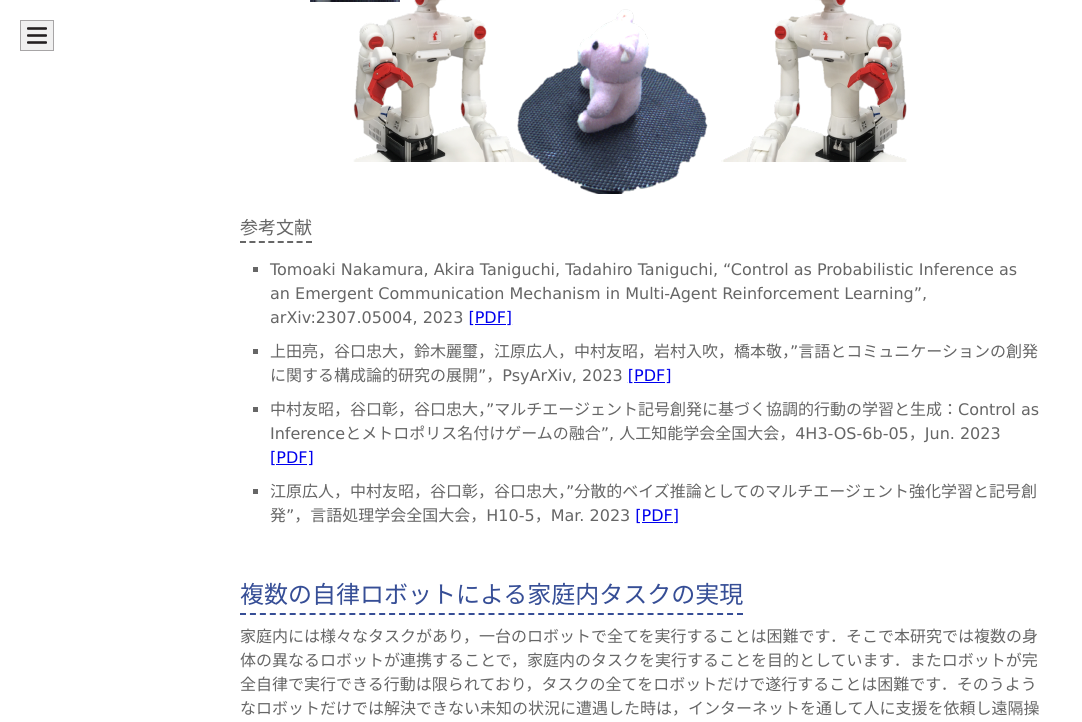
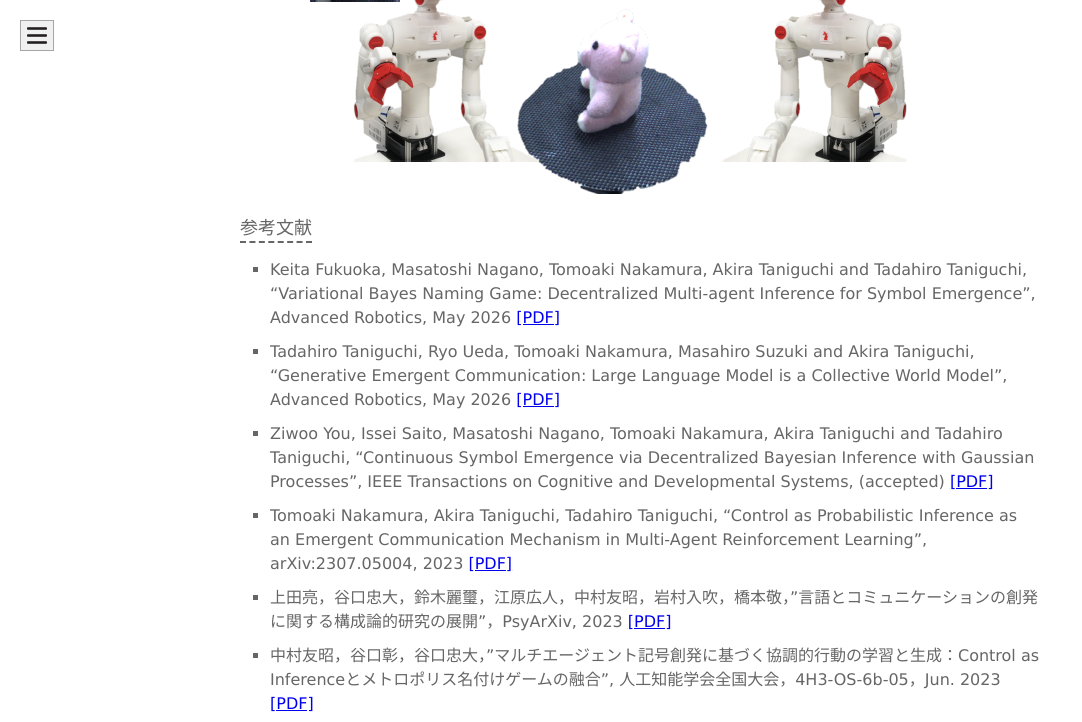
Before and after one commit to naka-lab/naka-lab.github.io, a Jekyll site: the page built from subpages/research.md, in a window 1280 px wide and 1400 px high, scrolled down 1875 px. Shown: the top 722 px of the window, without its empty margins (0-1082 px from the left). Built offline with Jekyll 4.4.1, drawn with Linux system fonts in a browser that asks for light colours; some of the changed text lies outside the part shown.

Commit message:
Update references in research.md

```diff
--- a/subpages/research.md
+++ b/subpages/research.md
@@ -29,6 +29,9 @@ layout: default
 
 
 ### 参考文献
+- Keita Fukuoka, Masatoshi Nagano, Tomoaki Nakamura, Akira Taniguchi and Tadahiro Taniguchi, "Variational Bayes Naming Game: Decentralized Multi-agent Inference for Symbol Emergence", Advanced Robotics, May 2026 [[PDF]](https://www.tandfonline.com/doi/full/10.1080/01691864.2026.2661967)
+- Tadahiro Taniguchi, Ryo Ueda, Tomoaki Nakamura, Masahiro Suzuki and Akira Taniguchi, "Generative Emergent Communication: Large Language Model is a Collective World Model", Advanced Robotics, May 2026 [[PDF]](https://www.tandfonline.com/doi/full/10.1080/01691864.2026.2661958)
+- Ziwoo You, Issei Saito, Masatoshi Nagano, Tomoaki Nakamura, Akira Taniguchi and Tadahiro Taniguchi, "Continuous Symbol Emergence via Decentralized Bayesian Inference with Gaussian Processes", IEEE Transactions on Cognitive and Developmental Systems, (accepted) [[PDF]](https://ieeexplore.ieee.org/document/11372065)
 - Tomoaki Nakamura, Akira Taniguchi, Tadahiro Taniguchi, "Control as Probabilistic Inference as an Emergent Communication Mechanism in Multi-Agent Reinforcement Learning", arXiv:2307.05004, 2023 [[PDF]](https://arxiv.org/abs/2307.05004)
 - 上田亮，谷口忠大，鈴木麗璽，江原広人，中村友昭，岩村入吹，橋本敬，"言語とコミュニケーションの創発に関する構成論的研究の展開"，PsyArXiv, 2023 [[PDF]](https://psyarxiv.com/rz5ng)
 - 中村友昭，谷口彰，谷口忠大，”マルチエージェント記号創発に基づく協調的行動の学習と生成：Control as Inferenceとメトロポリス名付けゲームの融合”, 人工知能学会全国大会，4H3-OS-6b-05，Jun. 2023 [[PDF]](https://www.jstage.jst.go.jp/article/pjsai/JSAI2023/0/JSAI2023_4H3OS6b05/_article/-char/ja/)
@@ -50,6 +53,7 @@ layout: default
 </div>
 
 ### 参考文献
+- Shuntaro Itakura, Masatoshi Nagano, Tomoaki Nakamura, "Semi-Autonomous Teleoperation for Mobile Manipulator via Action Chunking with Transformers", Annual Conference of the IEEE Industrial Electronics Society, IECON25-000297, Oct. 2025 [[PDF]](https://ieeexplore.ieee.org/document/11221713)
 - Tatsuya Aoki, Tomoaki Nakamura, Takayuki Nagai, “Analysis of User Behavior and Workload During Simultaneous Tele-operation of Multiple Mobile Manipulators”, IROS2022, Oct. 2022 [[PDF]](https://ieeexplore.ieee.org/document/9981934)
 - 江原広人，長野匡隼，中村友昭，”ロボットアームのたわみ量推定によるマニピュ レーションの高精度化”，日本ロボット学会学術講演会，4I3-06，Sep. 2022
 - 長野匡隼, 岩田健輔, 平川拓実, 吉田武史, 青木達哉, 中村友昭, 長井隆行, “ROS1による複数ロボットの協調制御の実現”, 日本ロボット学会学術講演会, 2H2-06, Sep. 2021
@@ -79,6 +83,7 @@ layout: default
 ![時系列情報の分節化](imgs/concept_Segm.png)
 
 ### 参考文献
+- Issei Saito, Masatoshi Nagano, Tomoaki Nakamura, Daichi Mochihashi, and Koki Mimura, "Scalable Unsupervised Segmentation via Random Fourier Feature-based Gaussian Process", Annual Conference of the IEEE Industrial Electronics Society, IECON25-000290, Oct. 2025 [[PDF]](https://ieeexplore.ieee.org/document/11221864)
 - Masatoshi Nagano, Tomoaki Nakamura, Takayuki Nagai, Daichi Mochihashi and Ichiro Kobayashi, "Spatio-Temporal Categorization for First-Person-View Videos Using a Convolutional Variational Autoencoder and Gaussian Processes", Frontiers in Robotics and AI, Vol. 9, Sep. 2022 [[PDF]](https://www.frontiersin.org/articles/10.3389/frobt.2022.903450/full)
 - 長野匡隼，中村友昭，長井隆行，持橋大地，小林一郎，高野渉，"畳み込み変分オートエンコーダとガウス過程に基づく動画像の分節化"，人工知能学会全国大会，2J3-GS-8b-01，Jun. 2021 [[PDF]](https://www.jstage.jst.go.jp/article/pjsai/JSAI2021/0/JSAI2021_2J3GS8b01/_pdf)
 - Masatoshi Nagano, Tomoaki Nakamura, Takayuki Nagai, Daichi Mochihashi, Ichiro Kobayashi and Wataru Takano, "HVGH: Unsupervised Segmentation for High-dimensional Time Series Using Deep Neural Compression and Statistical Generative Model", Frontiers in Robotics and AI, Vol. 6, Article 115, pp. 1-15, Nov. 2019 [[PDF]](https://www.frontiersin.org/articles/10.3389/frobt.2019.00115/full)
@@ -98,6 +103,7 @@ layout: default
 
 
 ### 参考文献
+- Ken Kajiwara, Issei Saito, Tomoaki Nakamura, Daichi Mochihashi, Koki Mimura, "Sequential Unsupervised Motion Segmentation for Skill Evaluation and Comparison", IEEE Access, vol. 13, pp. 218055-218065, Dec. 2025 [[PDF]](https://ieeexplore.ieee.org/stamp/stamp.jsp?arnumber=11301700)
 - 齋藤一誠，中村友昭，八田俊之，藤田渉，渡邉信太郎，三輪祥太郎，”GP-HSMMに基づく二重分節解析による作業行動の解析”，人工知能学会全国大会，1M3-GS-10-05，Jun. 2023 [[PDF]](https://www.jstage.jst.go.jp/article/pjsai/JSAI2023/0/JSAI2023_1M3GS1005/_article/-char/ja/)
 - Koki Mimura, Jumpei Matsumoto, Daichi Mochihashi, Tomoaki Nakamura, Toshiyuki Hirabayashi, Makoto Higuchi, Takafumi Minamimoto, "Unsupervised decomposition and description of nonhuman primate behavior", bioRxiv 2023.03.04.531044, 2023 [[PDF]](https://www.biorxiv.org/content/10.1101/2023.03.04.531044v2)
 
```
